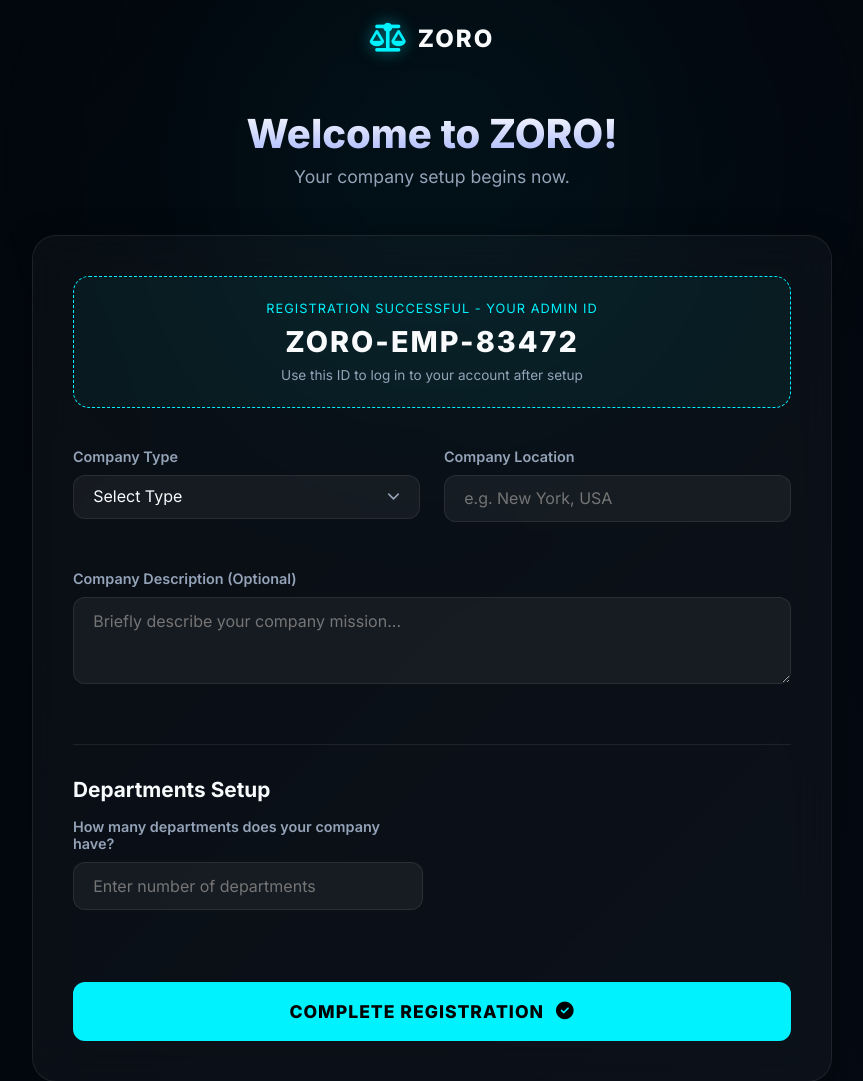
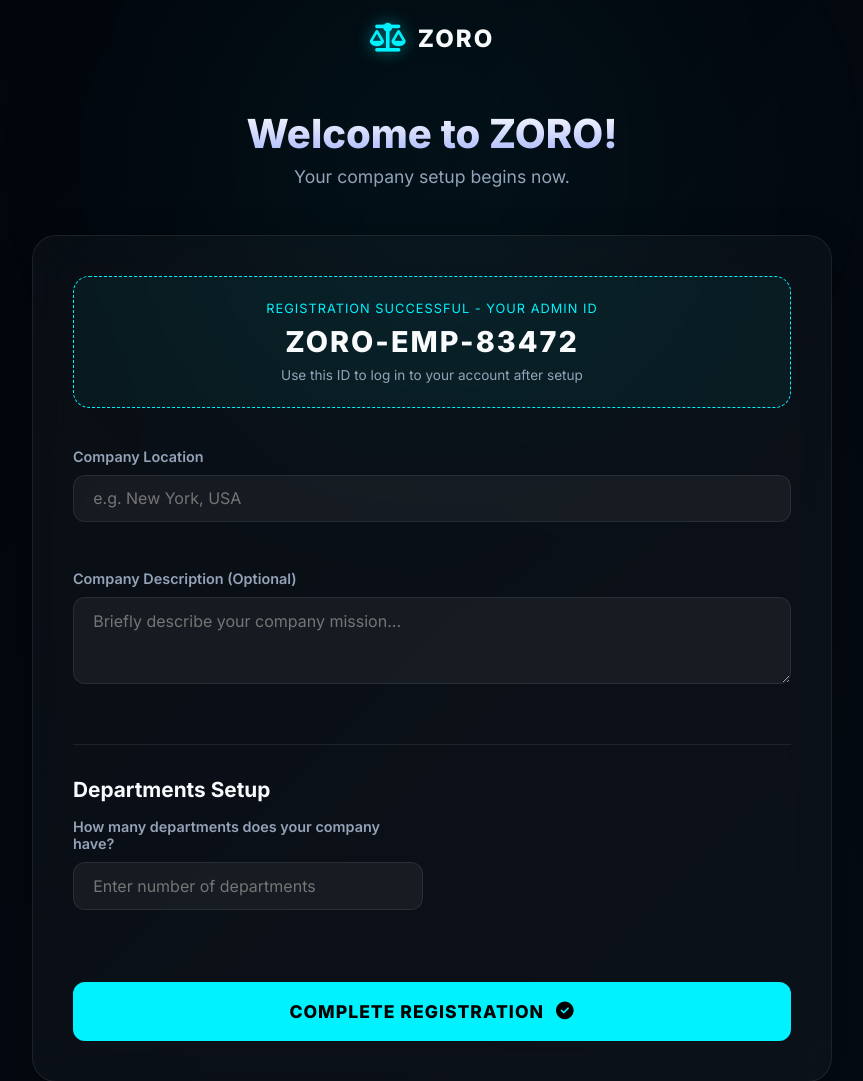
Before and after one commit to sarangamathsachit1-stack/BRO_CODE, a Django app: page /onboarding/ in a window 1280 px wide. Shown: the top 1081 px of the page, without its empty margins (208-1071 px from the left). Run offline with Django 5.2, Linux system fonts and the light colour scheme.

Commit message:
Initial commit - ZORO SaaS with Dynamic Onboarding

```diff
--- a/myapp/models.py
+++ b/myapp/models.py
@@ -8,7 +8,6 @@ class Company(models.Model):
     mobile_number = models.CharField(max_length=15)
     email = models.EmailField(unique=True)
     gst_number = models.CharField(max_length=20, blank=True, null=True)
-    company_type = models.CharField(max_length=100)
     location = models.CharField(max_length=255)
     description = models.TextField(blank=True, null=True)
     subscription_status = models.BooleanField(default=True)
--- a/myapp/templates/myapp/onboarding.html
+++ b/myapp/templates/myapp/onboarding.html
@@ -352,17 +352,7 @@
 
             <form id="onboardingForm">
                 <div class="form-grid">
-                    <div class="form-group">
-                        <label for="companyType">Company Type</label>
-                        <select id="companyType" class="form-control" required>
-                            <option value="">Select Type</option>
-                            <option value="private">Private</option>
-                            <option value="public">Public</option>
-                            <option value="startup">Startup</option>
-                            <option value="enterprise">Enterprise</option>
-                        </select>
-                    </div>
-                    <div class="form-group">
+                    <div class="form-group full-width">
                         <label for="location">Company Location</label>
                         <input type="text" id="location" class="form-control" placeholder="e.g. New York, USA">
                     </div>
@@ -412,7 +402,6 @@
             // Limited to 20 for UI sanity
             const safeCount = Math.min(count, 20);
 
-            // Clear or keep existing? Let's just regenerate for now
             departmentsContainer.innerHTML = '';
 
             for (let i = 1; i <= safeCount; i++) {
@@ -432,29 +421,65 @@
                             <input type="number" class="form-control emp-count" min="1" placeholder="e.g. 10" required data-index="${i}">
                         </div>
                         <div class="form-group">
-                            <label>Assign Department Head</label>
+                            <label>Assign Manager</label>
                             <select class="form-control head-select" required data-index="${i}">
-                                <option value="">Select Employee</option>
+                                <option value="">Select Manager</option>
                             </select>
                         </div>
+                    </div>
+                    <div id="employeeDetails_${i}" class="employee-details-container" style="margin-top: 1.5rem; display: grid; grid-template-columns: 1fr 1fr; gap: 1rem;">
+                        <!-- Employee credential fields will appear here -->
                     </div>
                 `;
                 departmentsContainer.appendChild(card);
             }
 
-            // Add listeners to employee counts to update head selection dropdowns
+            // Add listeners to employee counts
             document.querySelectorAll('.emp-count').forEach(input => {
                 input.addEventListener('input', function() {
                     const index = this.getAttribute('data-index');
                     const empCount = parseInt(this.value) || 0;
                     const headSelect = document.querySelector(`.head-select[data-index="${index}"]`);
+                    const detailsContainer = document.getElementById(`employeeDetails_${index}`);
 
-                    headSelect.innerHTML = '<option value="">Select Employee</option>';
-                    for (let j = 1; j <= empCount; j++) {
-                        const option = document.createElement('option');
-                        option.value = `emp_${j}`;
-                        option.textContent = `Employee ${j}`;
-                        headSelect.appendChild(option);
+                    // Update Manager Dropdown
+                    headSelect.innerHTML = '<option value="">Select Manager</option>';
+                    // Update Employee Detail Fields
+                    detailsContainer.innerHTML = '';
+
+                    if (empCount > 0) {
+                        for (let j = 1; j <= empCount; j++) {
+                            // Add to dropdown
+                            const option = document.createElement('option');
+                            option.value = `emp_${j}`;
+                            option.textContent = `Employee ${j}`;
+                            headSelect.appendChild(option);
+
+                            // Add ID/Password fields
+                            const empRow = document.createElement('div');
+                            empRow.className = 'emp-credential-row';
+                            empRow.style.gridColumn = 'span 2';
+                            empRow.style.display = 'grid';
+                            empRow.style.gridTemplateColumns = '1fr 1fr';
+                            empRow.style.gap = '1rem';
+                            empRow.style.padding = '1rem';
+                            empRow.style.background = 'rgba(255,255,255,0.02)';
+                            empRow.style.border = '1px solid var(--glass-border)';
+                            empRow.style.borderRadius = '12px';
+                            empRow.style.marginBottom = '0.5rem';
+
+                            empRow.innerHTML = `
+                                <div class="form-group" style="margin-bottom: 0;">
+                                    <label style="font-size: 0.75rem;">Employee ${j} ID</label>
+                                    <input type="text" class="form-control" style="padding: 0.5rem 0.8rem; font-size: 0.9rem;" value="ZORO-EMP-${Math.floor(10000 + Math.random() * 90000)}" readonly>
+                                </div>
+                                <div class="form-group" style="margin-bottom: 0;">
+                                    <label style="font-size: 0.75rem;">Employee ${j} Password</label>
+                                    <input type="password" class="form-control" style="padding: 0.5rem 0.8rem; font-size: 0.9rem;" value="zoro@${Math.floor(1000 + Math.random() * 9000)}" required>
+                                </div>
+                            `;
+                            detailsContainer.appendChild(empRow);
+                        }
                     }
                 });
             });
```
